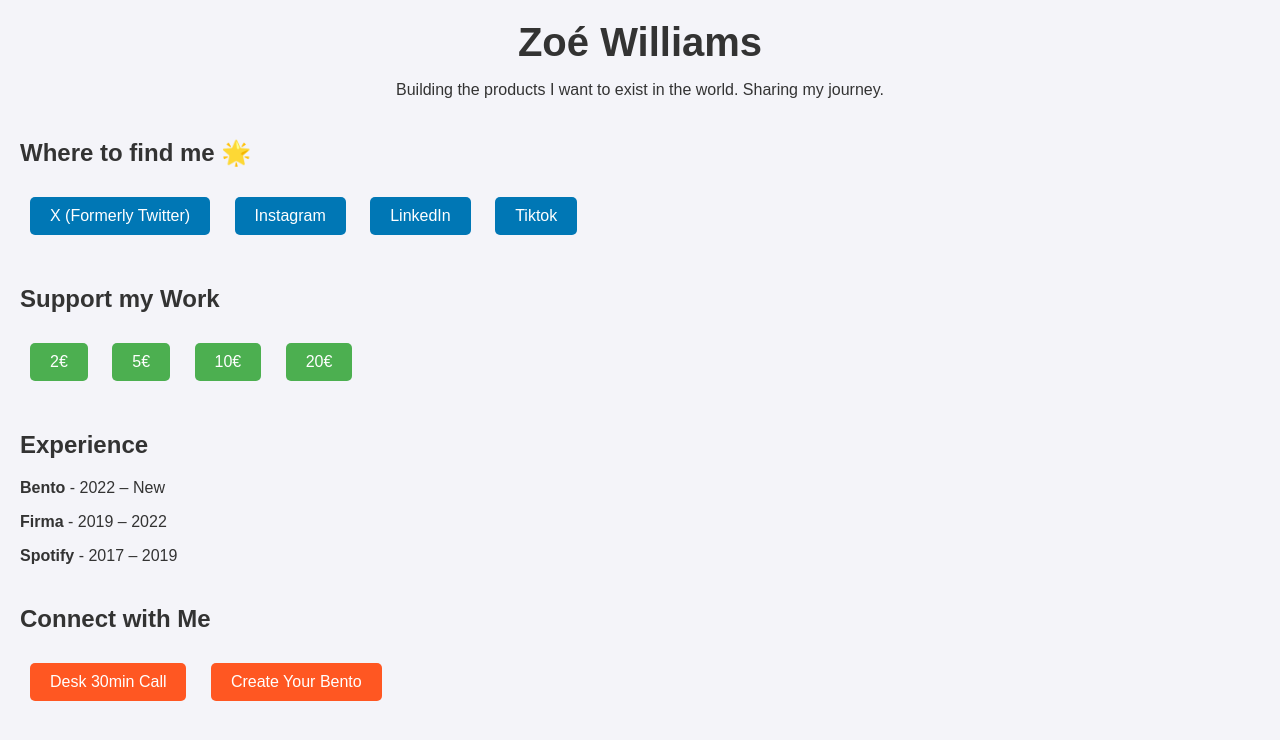
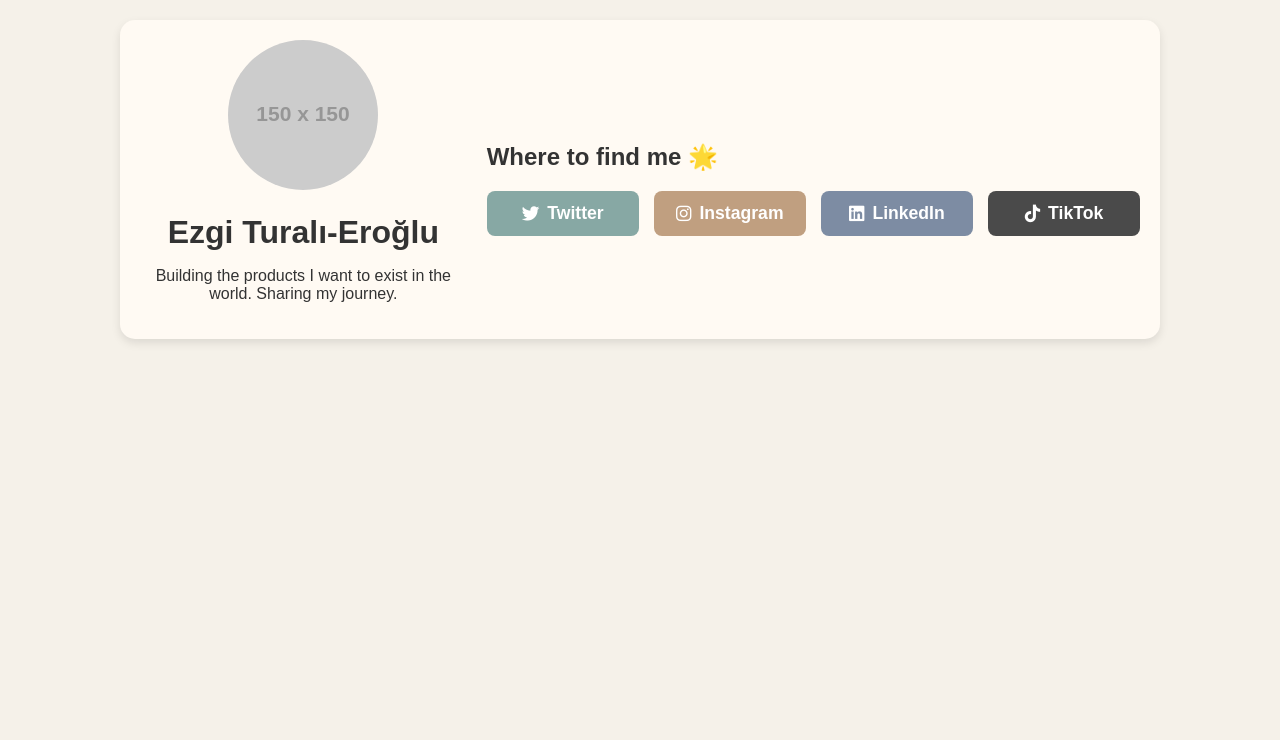
Before and after one commit to ezgiturali/ezgiturali.github.io, a plain HTML site: page index.html in a window 1280 px wide. Drawn offline with Linux system fonts and the light colour scheme; placeholder pictures from the web are drawn by us.

Commit message:
Update index.html

```diff
--- a/index.html
+++ b/index.html
@@ -9,80 +9,91 @@
             font-family: Arial, sans-serif;
             margin: 0;
             padding: 20px;
-            background-color: #f4f4f9;
+            background-color: #f5f1e9;
             color: #333;
+            display: flex;
+            justify-content: center;
+            align-items: center;a
+            min-height: 100vh;
         }
-        header {
+        .container {
+            max-width: 1000px;
+            width: 90%;
+            background: #fffaf3;
+            padding: 20px;
+            border-radius: 15px;
+            box-shadow: 0 4px 10px rgba(0, 0, 0, 0.1);
+            display: grid;
+            grid-template-columns: 1fr 2fr;
+            gap: 20px;
+            align-items: center;
+        }
+        .profile {
             text-align: center;
-            margin-bottom: 40px;
         }
-        h1 {
-            font-size: 2.5em;
-            margin: 0;
+        .profile img {
+            width: 150px;
+            height: 150px;
+            border-radius: 50%;
+            object-fit: cover;
+            margin-bottom: 10px;
         }
-        h2 {
-            font-size: 1.5em;
-            margin-top: 20px;
+        .profile h1 {
+            font-size: 2em;
+            margin: 10px 0;
         }
-        a {
-            color: #0077b5;
+        .links {
+            display: grid;
+            grid-template-columns: repeat(auto-fit, minmax(150px, 1fr));
+            gap: 15px;
+            margin-top: 10px;
+        }
+        .link-card {
+            display: flex;
+            align-items: center;
+            justify-content: center;
+            padding: 12px;
+            border-radius: 8px;
+            font-size: 1.1em;
+            font-weight: bold;
             text-decoration: none;
+            color: white;
+            transition: 0.3s;
         }
-        a:hover {
-            text-decoration: underline;
-        }
-        .social-links, .support-links, .experience, .cta {
-            margin-bottom: 40px;
-        }
-        .social-links a, .support-links a, .cta a {
-            display: inline-block;
-            margin: 10px;
-            padding: 10px 20px;
-            background-color: #0077b5;
-            color: white;
-            border-radius: 5px;
-        }
-        .support-links a {
-            background-color: #4CAF50;
-        }
-        .cta a {
-            background-color: #FF5722;
+        .twitter { background: #87a8a4; }
+        .instagram { background: #c09f80; }
+        .linkedin { background: #7d8ca3; }
+        .tiktok { background: #4a4a4a; }
+        .link-card i {
+            margin-right: 8px;
         }
     </style>
+    <script src="https://kit.fontawesome.com/a076d05399.js" crossorigin="anonymous"></script>
 </head>
 <body>
-    <header>
-        <h1>Zoé Williams</h1>
-        <p>Building the products I want to exist in the world. Sharing my journey.</p>
-    </header>
-
-    <section class="social-links">
-        <h2>Where to find me 🌟</h2>
-        <a href="https://x.com/ezgiturali" target="_blank">X (Formerly Twitter)</a>
-        <a href="https://www.instagram.com/ezgiturali/" target="_blank">Instagram</a>
-        <a href="https://www.linkedin.com/in/ezgiturali/" target="_blank">LinkedIn</a>
-        <a href="https://www.tiktok.com/@ezgiturali" target="_blank">Tiktok</a>
-    </section>
-
-    <section class="support-links">
-        <h2>Support my Work</h2>
-        <a href="#">2€</a>
-        <a href="#">5€</a>
-        <a href="#">10€</a>
-        <a href="#">20€</a>
-    </section>
-
-    <section class="experience">
-        <h2>Experience</h2>
-        <p><strong>Bento</strong> - 2022 – New</p>
-        <p><strong>Firma</strong> - 2019 – 2022</p>
-        <p><strong>Spotify</strong> - 2017 – 2019</p>
-    </section>
-
-    <section class="cta">
-        <h2>Connect with Me</h2>
-        <a href="#">Desk 30min Call</a>
-        <a href="#">Create Your Bento</a>
-    </section>
+    <div class="container">
+        <div class="profile">
+            <img src="https://via.placeholder.com/150" alt="Ezgi Turalı-Eroğlu">
+            <h1>Ezgi Turalı-Eroğlu</h1>
+            <p>Building the products I want to exist in the world. Sharing my journey.</p>
+        </div>
+        <div>
+            <h2>Where to find me 🌟</h2>
+            <div class="links">
+                <a class="link-card twitter" href="https://x.com/ezgiturali" target="_blank">
+                    <i class="fab fa-twitter"></i> Twitter
+                </a>
+                <a class="link-card instagram" href="https://www.instagram.com/ezgiturali/" target="_blank">
+                    <i class="fab fa-instagram"></i> Instagram
+                </a>
+                <a class="link-card linkedin" href="https://www.linkedin.com/in/ezgiturali" target="_blank">
+                    <i class="fab fa-linkedin"></i> LinkedIn
+                </a>
+                <a class="link-card tiktok" href="https://www.tiktok.com/@ezgiturali" target="_blank">
+                    <i class="fab fa-tiktok"></i> TikTok
+                </a>
+            </div>
+        </div>
+    </div>
 </body>
 </html>
```
